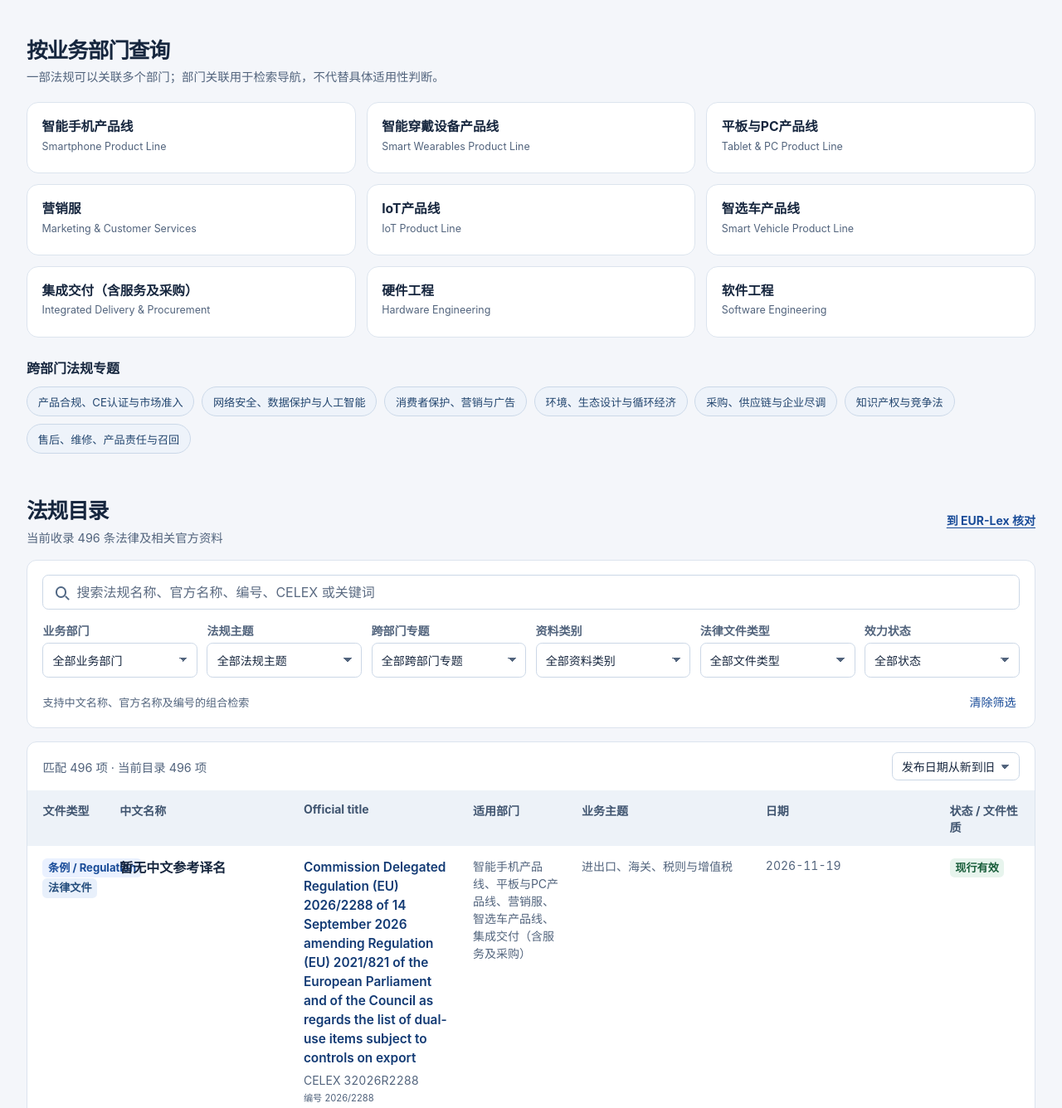
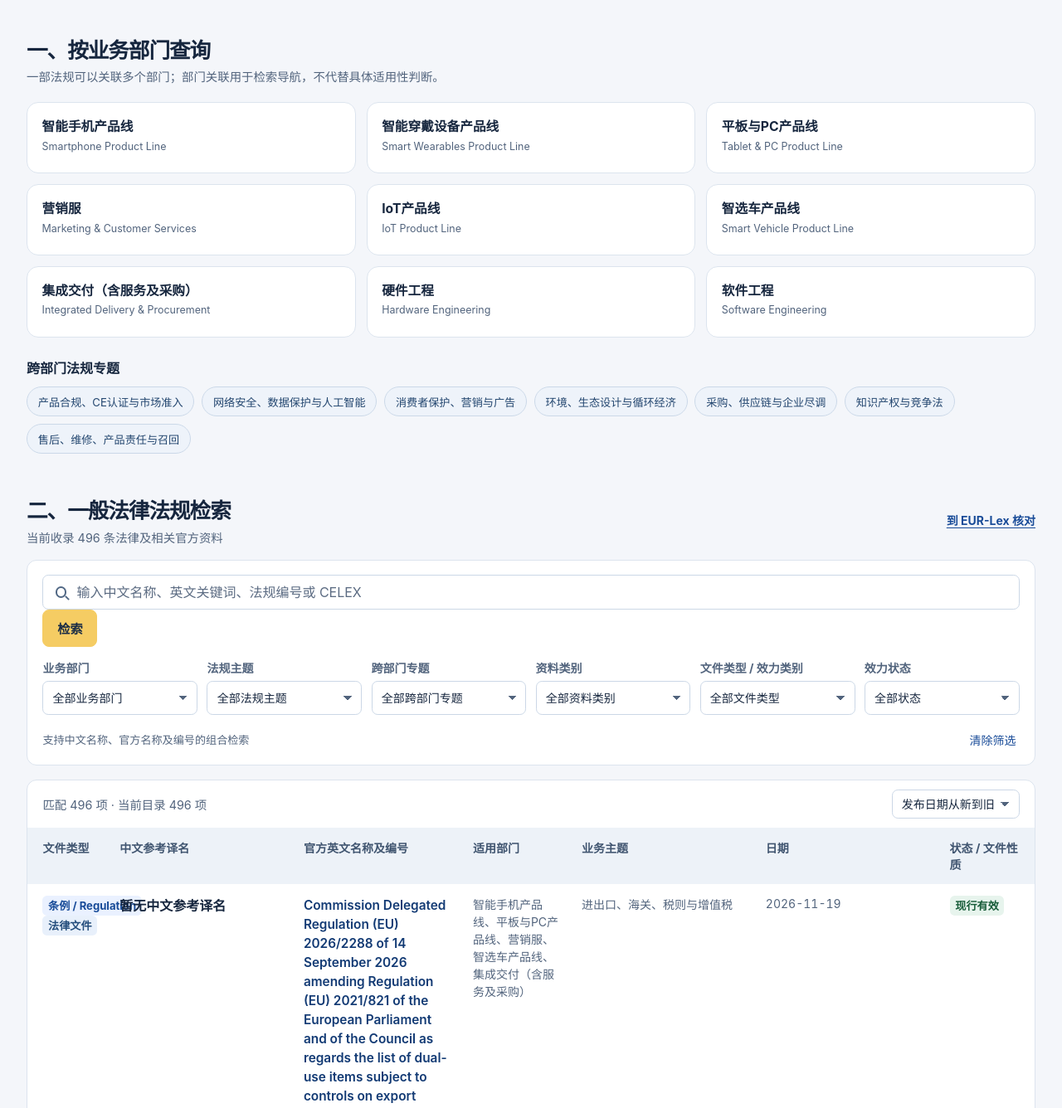
Before and after one commit to sukigao47/eu-law-tracker, a plain HTML site: page site/index.html in a window 1280 px wide. Shown: the part 400-1736 px from the top of the page at 83% size. Drawn offline with Linux system fonts and the light colour scheme; no server answers.

Commit message:
Separate department and general legal search panels with explicit search action

```diff
--- a/site/index.html
+++ b/site/index.html
@@ -35,35 +35,36 @@
       </div>
     </section>
     <section class="department-section" id="departments" aria-labelledby="department-title">
-      <div class="section-head"><div><h2 id="department-title">按业务部门查询</h2><p>一部法规可以关联多个部门；部门关联用于检索导航，不代替具体适用性判断。</p></div></div>
+      <div class="section-head"><div><h2 id="department-title">一、按业务部门查询</h2><p>一部法规可以关联多个部门；部门关联用于检索导航，不代替具体适用性判断。</p></div></div>
       <div class="department-grid" id="department-grid"></div>
       <div class="crosscutting-wrap"><h3>跨部门法规专题</h3><div class="crosscutting-list" id="crosscutting-list"></div></div>
     </section>
     <section class="catalog" id="catalog" aria-labelledby="catalog-title">
       <div class="section-head">
-        <div><h2 id="catalog-title">法规目录</h2><p id="catalog-scope">现有目录覆盖范围以数据源说明为准</p></div>
+        <div><h2 id="catalog-title">二、一般法律法规检索</h2><p id="catalog-scope">现有目录覆盖范围以数据源说明为准</p></div>
         <a class="source-link" href="https://eur-lex.europa.eu/" target="_blank" rel="noopener">到 EUR-Lex 核对</a>
       </div>
       <div class="notice" id="notice" role="status" hidden></div>
       <form class="filters" id="filters" aria-label="法规筛选">
         <label class="search-box">
           <span class="sr-only">搜索法规中文名称、官方名称、编号或关键词</span><span class="search-icon" aria-hidden="true"></span>
-          <input type="search" id="search" autocomplete="off" placeholder="搜索法规名称、官方名称、编号、CELEX 或关键词">
+          <input type="search" id="search" autocomplete="off" placeholder="输入中文名称、英文关键词、法规编号或 CELEX">
         </label>
+        <button class="primary-button" type="submit">检索</button>
         <div class="filter-fields">
           <label><span>业务部门</span><select id="department"><option value="">全部业务部门</option></select></label>
           <label><span>法规主题</span><select id="topic"><option value="">全部法规主题</option></select></label>
           <label><span>跨部门专题</span><select id="cross-topic"><option value="">全部跨部门专题</option></select></label>
-          <label><span>资料类别</span><select id="material"><option value="">全部资料类别</option><option value="legislation">法律文件</option><option value="soft_law">软法及非立法文件</option><option value="oj_c_series">官方公报 C 系列</option><option value="case_law">欧盟法院判例</option></select></label>
-          <label><span>法律文件类型</span><select id="type"><option value="">全部文件类型</option><option value="R">Regulation（条例）</option><option value="L">Directive（指令）</option><option value="D">Decision（决定）</option></select></label>
-          <label><span>效力状态</span><select id="status"><option value="">全部状态</option><option value="active">现行有效</option><option value="pending">已生效/尚未适用或尚未生效</option><option value="inactive">非现行</option><option value="unknown">状态未标注</option></select></label>
+          <label><span>资料类别</span><select id="material"><option value="">全部资料类别</option><option value="legislation">法律文件</option><option value="soft_law">软法及非立法文件</option><option value="oj_c_series">官方公报 C 系列</option></select></label>
+          <label><span>文件类型 / 效力类别</span><select id="type"><option value="">全部文件类型</option><option value="R">Regulation（条例）</option><option value="L">Directive（指令）</option><option value="D">Decision（决定）</option><option value="delegated">授权法案</option><option value="implementing">实施法案</option><option value="guidance">官方指南（已收录）</option><option value="standards">协调标准引用 / 共同规范文件</option></select></label>
+          <label><span>效力状态</span><select id="status"><option value="">全部状态</option><option value="active">现行有效（不等于已全面适用）</option><option value="pending">尚未生效</option><option value="inactive">非现行</option><option value="unknown">状态未标注</option></select></label>
         </div>
         <div class="filter-actions"><span class="filter-hint">支持中文名称、官方名称及编号的组合检索</span><button class="text-button" id="clear-button" type="button">清除筛选</button></div>
       </form>
       <div class="results">
         <div class="results-head"><p id="result-count" aria-live="polite">正在载入法规数据</p><label class="sort-control"><span class="sr-only">排序方式</span><select id="sort"><option value="newest">发布日期从新到旧</option><option value="oldest">发布日期从旧到新</option></select></label></div>
         <div class="table-scroll"><table id="result-table" hidden><thead><tr>
-          <th scope="col">文件类型</th><th scope="col">中文名称</th><th scope="col">Official title</th><th scope="col">适用部门</th><th scope="col">业务主题</th><th scope="col">日期</th><th scope="col">状态 / 文件性质</th>
+          <th scope="col">文件类型</th><th scope="col">中文参考译名</th><th scope="col">官方英文名称及编号</th><th scope="col">适用部门</th><th scope="col">业务主题</th><th scope="col">日期</th><th scope="col">状态 / 文件性质</th>
         </tr></thead><tbody id="result-rows"></tbody></table></div>
         <div class="empty" id="empty" hidden><h3 id="empty-title"></h3><p id="empty-detail"></p></div>
         <div class="pagination" id="pagination" aria-label="结果分页" hidden><span id="page-count"></span><div><button class="outline-button" id="previous" type="button">上一页</button><button class="outline-button" id="next" type="button">下一页</button></div></div>
@@ -71,7 +72,7 @@
     </section>
     <section class="coverage-note" aria-label="数据范围说明">
       <strong>数据范围说明</strong>
-      <p>当前自动同步以 Cellar 中可识别的现行及近期《欧盟官方公报》L 系列法规、指令和决定为基础，并按已配置业务主题筛选。中文标题仅对已人工核验并维护的法规提供；未维护时显示“暂未维护中文标题”。建议对软法、判例、成员国转化措施及技术标准另行核验，不应将当前目录理解为欧盟全部法律文件的穷尽清单。</p>
+      <p>本库自动同步 CELLAR 法律文件、部分软法及 C 系列资料。中文不是欧盟官方语言，中文参考译名不具有官方法律效力；请以 EUR-Lex 官方语言文本为准。协调标准引用文件与标准全文不同。指南和标准库尚未完整接入；不自动同步法院判例。</p>
     </section>
     <section class="official-sources" id="official-sources" aria-labelledby="sources-title">
       <div class="section-head"><div><h2 id="sources-title">其他官方资料入口</h2><p>软法、判例、委员会文件及技术标准分开核验；下列链接为官方检索入口，并不代表已全部自动收录。</p></div></div>
```
